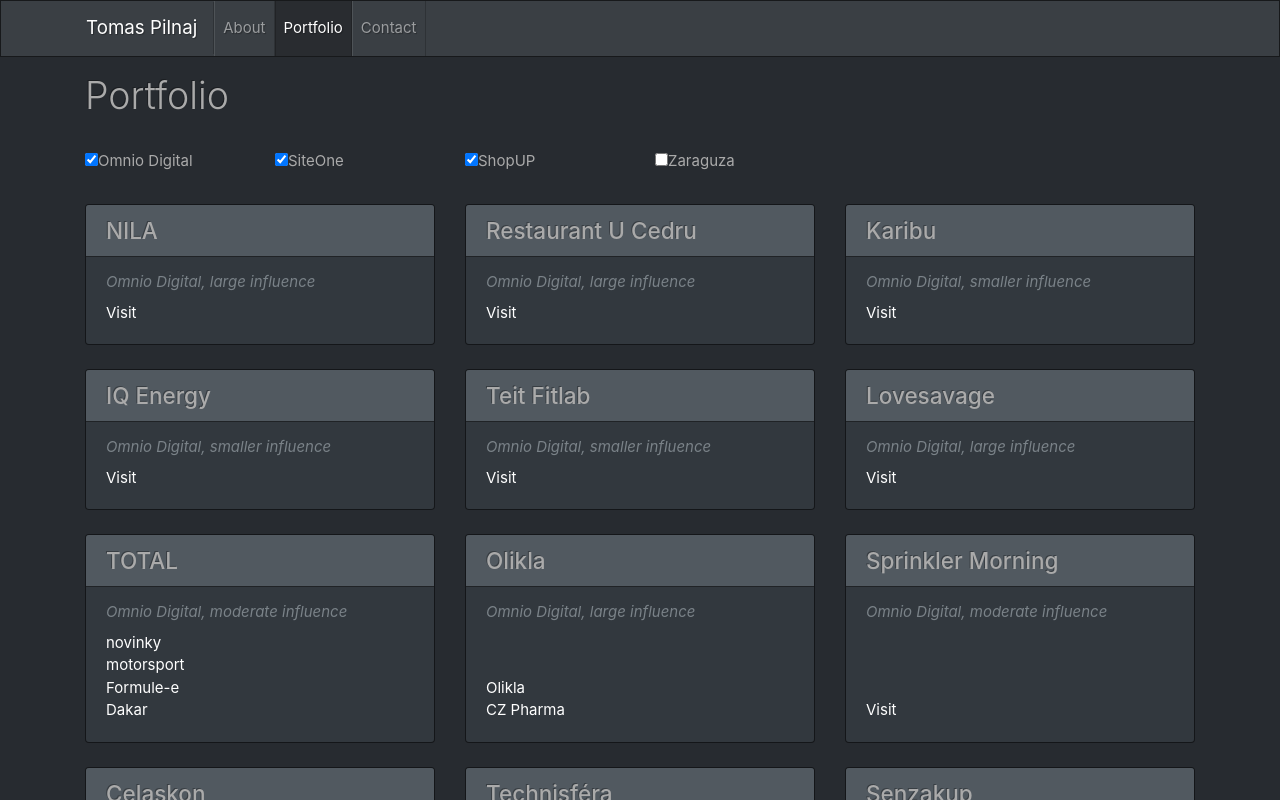
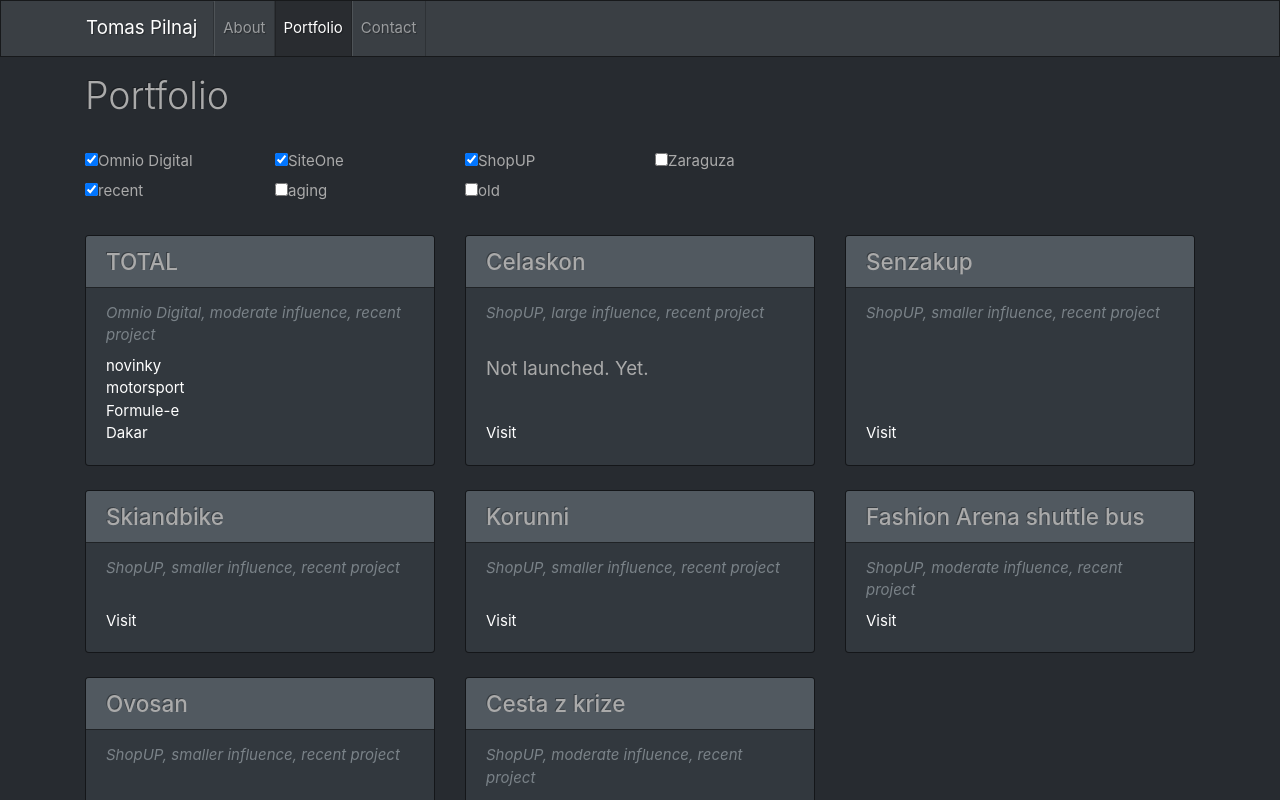
Before and after one commit to pilniczek/my-next, a Next.js app: page /portfolio in a window 1280 px wide. Shown: the top 800 px of the page. Built offline with nearby package versions, Linux system fonts and the light colour scheme.

Commit message:
filter projects by age

```diff
--- a/components/CardUltimate/CardUltimate.jsx
+++ b/components/CardUltimate/CardUltimate.jsx
@@ -6,11 +6,11 @@ import Iterator from '../Iterator';
 
 
 const CardUltimate = ({
-  id, title, subtitle, content, links, influence, visible, className, company,
+  id, age, title, subtitle, content, links, influence, visible, className, company,
 }) => {
   if (visible) {
     return (
-      <div className={`${className}`} id={id} company={company}>
+      <div className={`${className}`} id={id} company={company} age={age}>
         <div className="card mb-4">
           <h4 className="card-header">
             {title}
@@ -18,7 +18,7 @@ const CardUltimate = ({
           <div className="card-body">
             <span className="card-subtitle text-muted">
               <i>
-                {`${subtitle}, ${influence} influence`}
+                {`${subtitle}, ${influence} influence, ${age} project`}
               </i>
             </span>
             <p className="card-text mb-2">
@@ -47,6 +47,7 @@ const CardUltimate = ({
 
 CardUltimate.propTypes = {
   id: string.isRequired,
+  age: string.isRequired,
   company: string.isRequired,
   title: string.isRequired,
   subtitle: string.isRequired,
--- a/components/CardUltimate/index.js
+++ b/components/CardUltimate/index.js
@@ -5,7 +5,7 @@ import CardUltimate from './CardUltimate';
 
 
 const mapStateToProps = (state, locals) => ({
-  visible: getVisible(state)[locals.company],
+  visible: getVisible(state)[locals.company] && getVisible(state)[locals.age],
 });
 
 const mapDispatchToProps = () => ({
--- a/data/portfolio.json
+++ b/data/portfolio.json
@@ -4,7 +4,7 @@
       "id": "nila",
       "filter": {
         "companyId": "omnio-digital",
-        "age": 0,
+        "age": "aging",
         "technology": "",
         "job": ""
       },
@@ -26,7 +26,7 @@
       "id": "restaurant-u-cedru",
       "filter": {
         "companyId": "omnio-digital",
-        "age": 0,
+        "age": "old",
         "technology": "",
         "job": ""
       },
@@ -48,7 +48,7 @@
       "id": "karibu",
       "filter": {
         "companyId": "omnio-digital",
-        "age": 0,
+        "age": "old",
         "technology": "",
         "job": ""
       },
@@ -70,7 +70,7 @@
       "id": "iq-energy",
       "filter": {
         "companyId": "omnio-digital",
-        "age": 0,
+        "age": "old",
         "technology": "",
         "job": ""
       },
@@ -92,7 +92,7 @@
       "id": "teit-fitlab",
       "filter": {
         "companyId": "omnio-digital",
-        "age": 0,
+        "age": "old",
         "technology": "",
         "job": ""
       },
@@ -114,7 +114,7 @@
       "id": "lovesavage",
       "filter": {
         "companyId": "omnio-digital",
-        "age": 0,
+        "age": "old",
         "technology": "",
         "job": ""
       },
@@ -136,7 +136,7 @@
       "id": "total",
       "filter": {
         "companyId": "omnio-digital",
-        "age": 0,
+        "age": "recent",
         "technology": "",
         "job": ""
       },
@@ -170,7 +170,7 @@
       "id": "olikla",
       "filter": {
         "companyId": "omnio-digital",
-        "age": 0,
+        "age": "aging",
         "technology": "",
         "job": ""
       },
@@ -196,7 +196,7 @@
       "id": "sprinkler-morning",
       "filter": {
         "companyId": "omnio-digital",
-        "age": 0,
+        "age": "old",
         "technology": "",
         "job": ""
       },
@@ -218,7 +218,7 @@
       "id": "celaskon",
       "filter": {
         "companyId": "shopup",
-        "age": 0,
+        "age": "recent",
         "technology": "",
         "job": ""
       },
@@ -240,7 +240,7 @@
       "id": "technisfera",
       "filter": {
         "companyId": "shopup",
-        "age": 0,
+        "age": "aging",
         "technology": "",
         "job": ""
       },
@@ -262,7 +262,7 @@
       "id": "senzakup",
       "filter": {
         "companyId": "shopup",
-        "age": 0,
+        "age": "recent",
         "technology": "",
         "job": ""
       },
@@ -284,7 +284,7 @@
       "id": "skiandbike",
       "filter": {
         "companyId": "shopup",
-        "age": 0,
+        "age": "recent",
         "technology": "",
         "job": ""
       },
@@ -306,7 +306,7 @@
       "id": "korunni",
       "filter": {
         "companyId": "shopup",
-        "age": 0,
+        "age": "recent",
         "technology": "",
         "job": ""
       },
@@ -328,7 +328,7 @@
       "id": "fashion-arena-shuttle-bus",
       "filter": {
         "companyId": "shopup",
-        "age": 0,
+        "age": "recent",
         "technology": "",
         "job": ""
       },
@@ -350,7 +350,7 @@
       "id": "ovosan",
       "filter": {
         "companyId": "shopup",
-        "age": 0,
+        "age": "recent",
         "technology": "",
         "job": ""
       },
@@ -372,7 +372,7 @@
       "id": "cesta-z-krize",
       "filter": {
         "companyId": "shopup",
-        "age": 0,
+        "age": "recent",
         "technology": "",
         "job": ""
       },
@@ -398,7 +398,7 @@
       "id": "airbank",
       "filter": {
         "companyId": "siteone",
-        "age": 0,
+        "age": "aging",
         "technology": "",
         "job": ""
       },
@@ -420,7 +420,7 @@
       "id": "home-credit",
       "filter": {
         "companyId": "siteone",
-        "age": 0,
+        "age": "aging",
         "technology": "",
         "job": ""
       },
@@ -446,7 +446,7 @@
       "id": "blue-style",
       "filter": {
         "companyId": "siteone",
-        "age": 0,
+        "age": "aging",
         "technology": "",
         "job": ""
       },
@@ -468,7 +468,7 @@
       "id": "dermacol",
       "filter": {
         "companyId": "siteone",
-        "age": 0,
+        "age": "aging",
         "technology": "",
         "job": ""
       },
@@ -487,7 +487,7 @@
       }
     }
   ],
-  "filter": [
+  "filterCompany": [
     {
       "id": "omnio-digital",
       "name": "Omnio Digital",
@@ -508,5 +508,25 @@
       "name": "Zaraguza",
       "checked": false
     }
+  ],
+  "filterAge": [
+    {
+      "id": "recent",
+      "name": "recent",
+      "num": 0.5,
+      "checked": true
+    },
+    {
+      "id": "aging",
+      "name": "aging",
+      "num": 1,
+      "checked": false
+    },
+    {
+      "id": "old",
+      "name": "old",
+      "num": 2,
+      "checked": false
+    }
   ]
 }
--- a/pages/portfolio.jsx
+++ b/pages/portfolio.jsx
@@ -7,10 +7,7 @@ import Quote from '../components/Quote';
 import CardFilter from '../components/CardFilter';
 import data from '../data/portfolio.json';
 
-const { portfolio } = data;
-
-// get filter filters
-const { filter } = data;
+const { portfolio, filterCompany, filterAge } = data;
 
 const Portfolio = () => (
   <Layout>
@@ -21,7 +18,23 @@ const Portfolio = () => (
           <div className="row">
             <Iterator
               items={
-                filter.map(item => ({
+                filterCompany.map(item => ({
+                  id: item.id,
+                  isChecked: item.checked,
+                  name: item.name,
+                }))
+              }
+              Component={props => (
+                <CardFilter
+                  {...props}
+                />
+              )}
+            />
+          </div>
+          <div className="row">
+            <Iterator
+              items={
+                filterAge.map(item => ({
                   id: item.id,
                   isChecked: item.checked,
                   name: item.name,
@@ -43,6 +56,7 @@ const Portfolio = () => (
               items={portfolio.map(item => ({
                 id: `portfolio-${item.id}`,
                 company: item.filter.companyId,
+                age: item.filter.age,
                 title: item.content.title,
                 subtitle: item.content.subtitle,
                 content: item.content.body,
--- a/store.js
+++ b/store.js
@@ -14,12 +14,18 @@ const init = {
       siteone: true,
       shopup: true,
       zaraguza: false,
+      recent: true,
+      aging: false,
+      old: false,
     },
     checked: {
       'omnio-digital': true,
       siteone: true,
       shopup: true,
       zaraguza: false,
+      recent: true,
+      aging: false,
+      old: false,
     },
   },
 };
```
